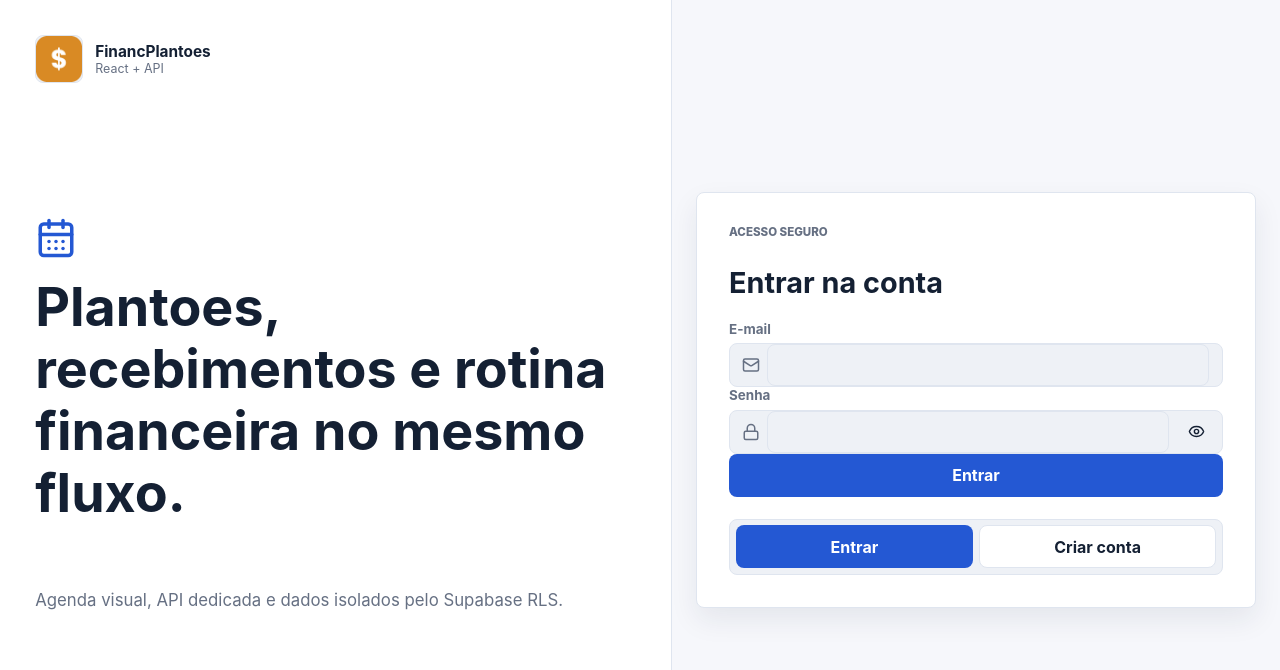
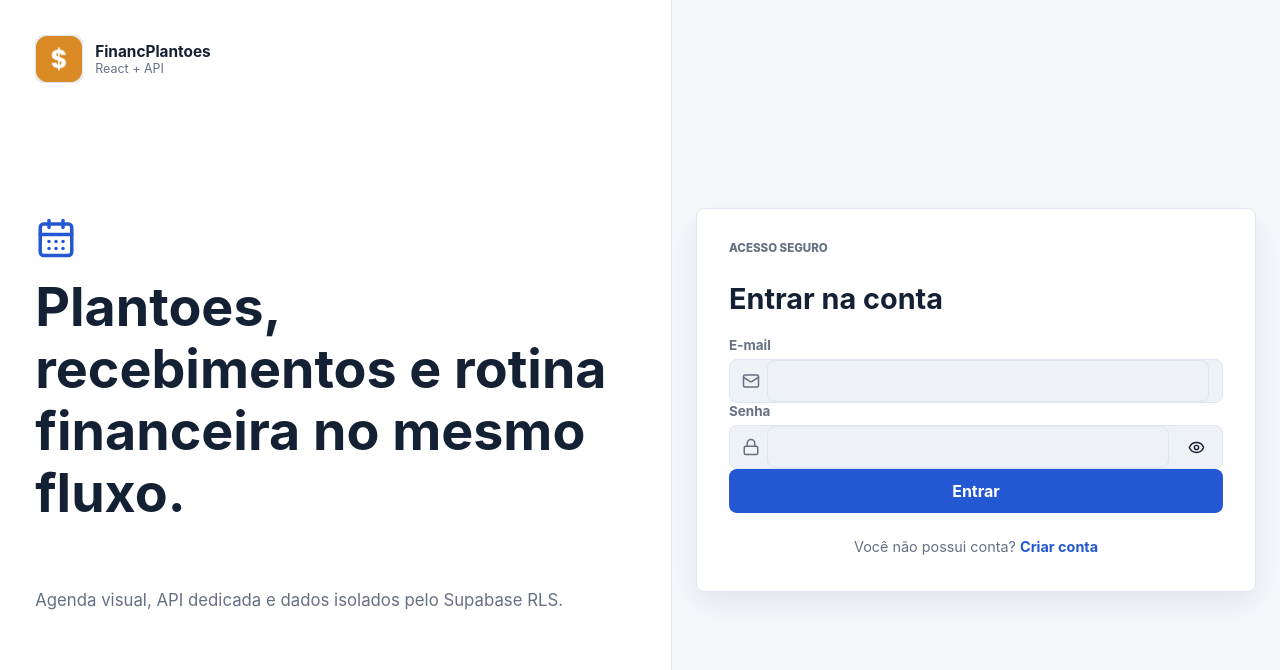
Before and after one commit to murilocsn/app-plantoes, a React (Vite) app in the folder apps/web/: page /login in a window 1280 px wide. Shown: the top 670 px of the page. Built offline with nearby package versions, Linux system fonts and the light colour scheme; no server answers; what @financplantoes/shared would draw is missing.

Commit message:
retirada de duplicidade de botões de entrar, e mudança de texto para criar conta

```diff
--- a/apps/web/src/pages/LoginPage.tsx
+++ b/apps/web/src/pages/LoginPage.tsx
@@ -102,22 +102,17 @@ export function LoginPage() {
           </Button>
           {message && <p className="form-message">{message}</p>}
         </form>
-        <div className="auth-switch">
-          <Button
-            aria-pressed={mode === "login"}
-            onClick={() => setMode("login")}
-            variant={mode === "login" ? "primary" : "secondary"}
-          >
-            Entrar
-          </Button>
-          <Button
-            aria-pressed={mode === "signup"}
-            onClick={() => setMode("signup")}
-            variant={mode === "signup" ? "primary" : "secondary"}
-          >
-            Criar conta
-          </Button>
-        </div>
+        <p className="auth-switch">
+          {mode === "login" ? (
+            <button className="auth-link" onClick={() => setMode("signup")} type="button">
+              Você não possui conta? <strong>Criar conta</strong>
+            </button>
+          ) : (
+            <button className="auth-link" onClick={() => setMode("login")} type="button">
+              Já tem conta? <strong>Entrar</strong>
+            </button>
+          )}
+        </p>
       </section>
     </main>
   );
--- a/apps/web/src/styles.css
+++ b/apps/web/src/styles.css
@@ -299,13 +299,26 @@ h3 {
 }
 
 .auth-switch {
-  background: var(--surface-2);
-  border: 1px solid var(--border);
-  border-radius: 8px;
-  display: grid;
-  gap: 0.35rem;
-  grid-template-columns: 1fr 1fr;
-  padding: 0.35rem;
+  margin: 0;
+  text-align: center;
+}
+
+.auth-link {
+  background: none;
+  border: 0;
+  color: var(--muted);
+  cursor: pointer;
+  font: inherit;
+  font-size: 0.9rem;
+  padding: 0.25rem;
+}
+
+.auth-link strong {
+  color: var(--blue);
+}
+
+.auth-link:hover strong {
+  text-decoration: underline;
 }
 
 .input-icon {
```
